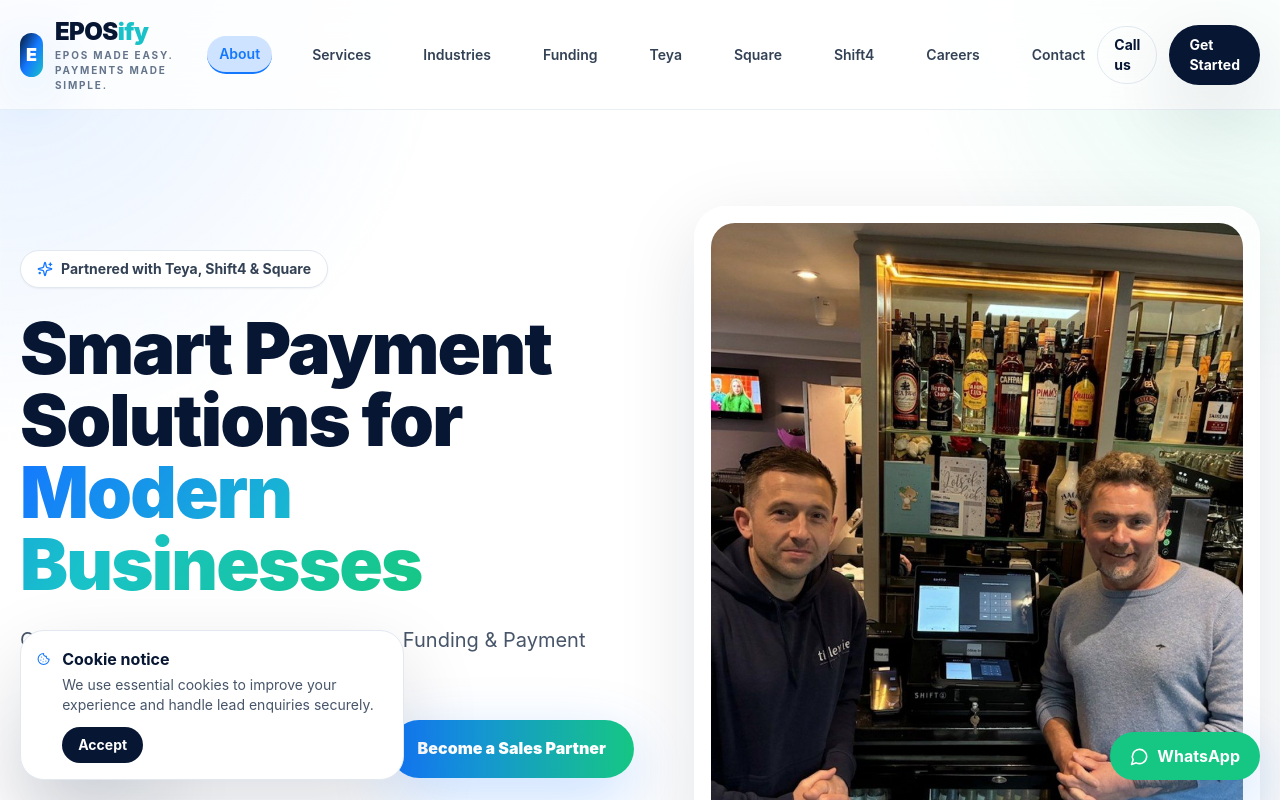
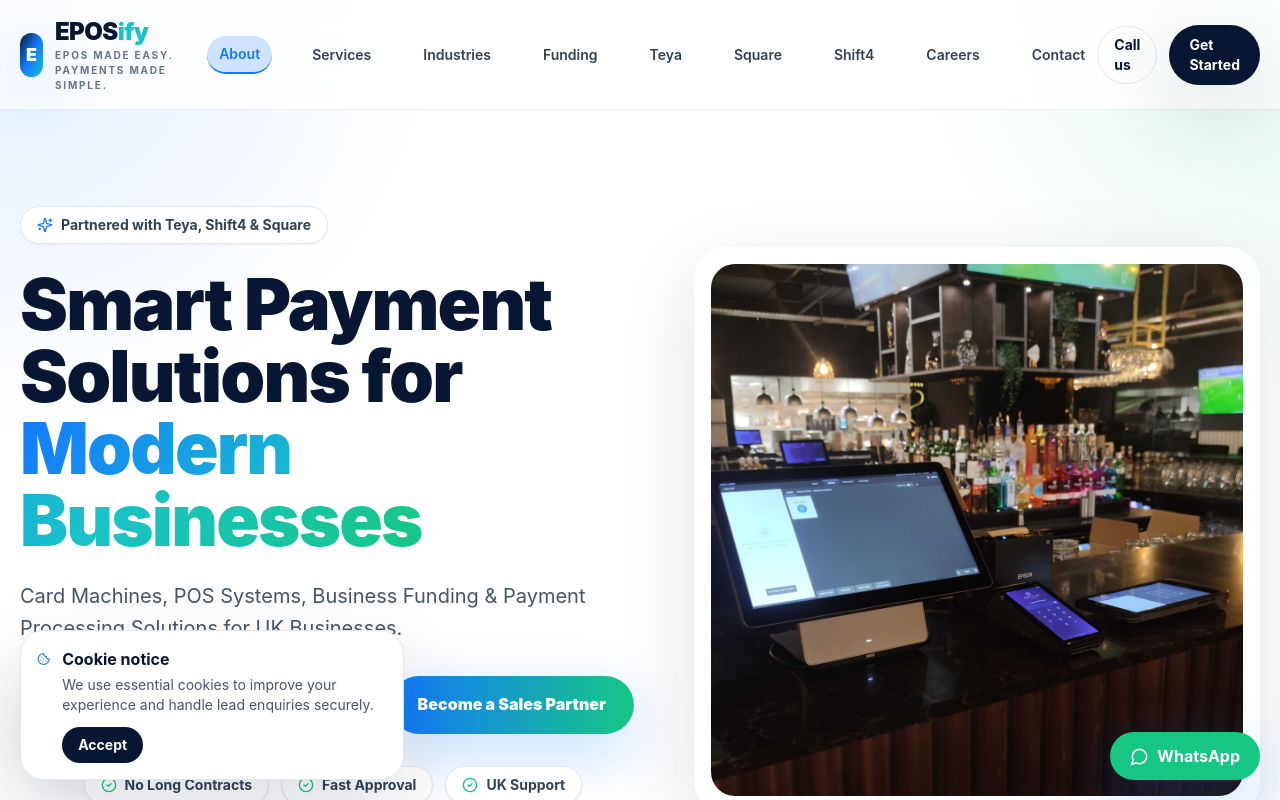
Before and after one commit to AliZaidi5110/eposify-website, a Next.js app: page / in a window 1280 px wide. Shown: the top 800 px of the page. Built offline with nearby package versions, Linux system fonts and the light colour scheme.

Commit message:
Replaced image3.jpeg with IMG_9925.JPG.jpeg in hero section

```diff
--- a/app/page.tsx
+++ b/app/page.tsx
@@ -49,7 +49,7 @@
               <div className="mt-8"><SecurityStrip /></div>
             </div>
             <div className="relative">
-              <div className="glass rounded-4xl p-4"><Image src="/image3.jpeg" alt="Eposify business card" width={900} height={550} className="rounded-3xl object-cover" priority /></div>
+              <div className="glass rounded-4xl p-4"><Image src="/IMG_9925.JPG.jpeg" alt="Eposify business card" width={900} height={550} className="rounded-3xl object-cover" priority /></div>
             </div>
           </div>
         </section>
```
Also changed, not shown: public/IMG_9925.JPG.jpeg (added).
